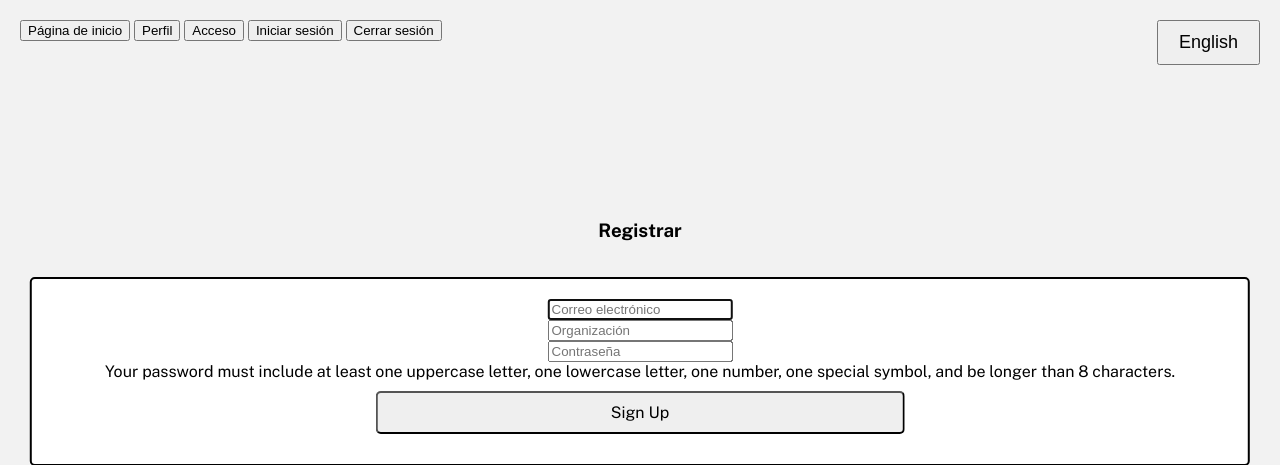
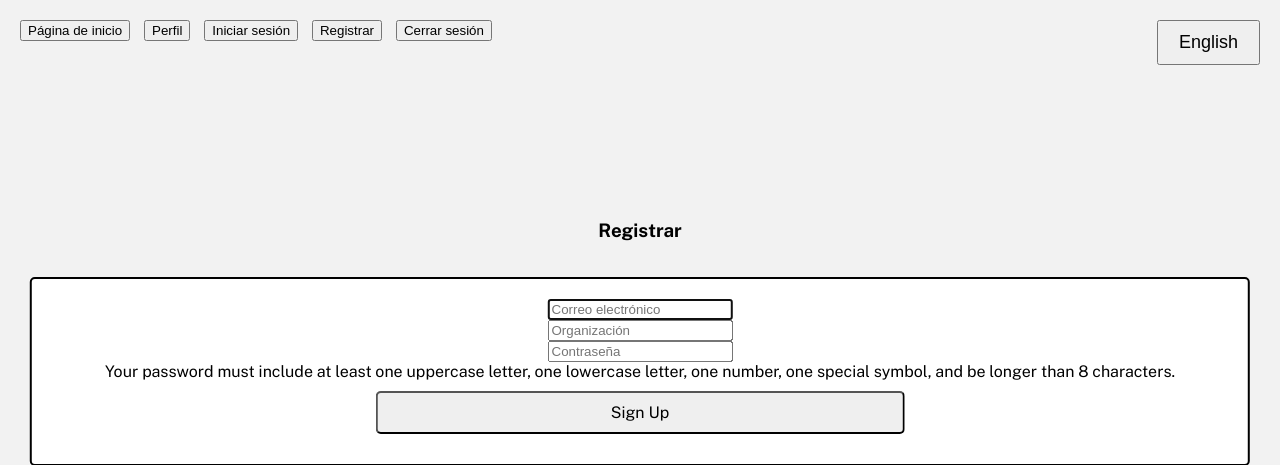
Before and after one commit to uchicago-capp-30320/new-arrivals-chi, a Flask app: page /signup in a window 1280 px wide. Shown: the top 465 px of the page. Run offline with Flask 3, Linux system fonts and the light colour scheme.

Commit message:
fixed button to accept the route

```diff
--- a/new_arrivals_chi/app/templates/base.html
+++ b/new_arrivals_chi/app/templates/base.html
@@ -132,9 +132,17 @@
 
         .bottom-left {
             position: relative;
+            display: flex;
+            flex-direction: column;
+            justify-content: space-between;
             bottom: 0%;
             left: -47%;
             font-size: 16px;
+        }
+
+        .navbar-item {
+        display: inline-block; /* or display: block; */
+        margin-right: 10px; /* Adjust as needed */
         }
 
     </style>
@@ -142,13 +150,24 @@
 
 <body>
     <nav class="navbar" style="position: absolute; top: 20px; left: 20px;">
-        <button href="url_for('main.index') class="navbar-item">{{ 'Home' if language == 'en' else 'Página de inicio' }}</button>
-        <button href="url_for('main.profile')" class="navbar-item">{{ 'Profile' if language == 'en' else 'Perfil' }}</button>
-        <button href="url_for('auth.login')" class="navbar-item">{{ 'Login' if language == 'en' else 'Acceso' }}</button>
-        <button href="url_for('auth.signup')" class="navbar-item">{{ 'Sign Up' if language == 'en' else 'Iniciar sesión' }}</button>
-        <button href="url_for('auth.logout')" class="navbar-item">{{ 'Logout' if language == 'en' else 'Cerrar sesión' }}</button>
+        <a href="url_for('main.index')" class="navbar-item">
+            <button>{{ 'Home' if language == 'en' else 'Página de inicio' }}</button>
+        </a>
+        <a href="url_for('main.profile')" class="navbar-item">
+            <button>{{ 'Profile' if language == 'en' else 'Perfil' }}</button>
+        </a>
+        <a href="url_for('auth.login')" class="navbar-item">
+            <button>{{ 'Login' if language == 'en' else 'Iniciar sesión' }}</button>
+        </a>
+        <a href="{{url_for('main.signup')}}" class="navbar-item">
+            <button>{{ 'Sign Up' if language == 'en' else 'Registrar' }}</button>
+        </a>
+        <a href="url_for('auth.logout')" class="navbar-item">
+            <button>{{ 'Logout' if language == 'en' else 'Cerrar sesión' }}</button>
+        </a>
     </nav>
 </body>
+
 
 <form action="/" method="GET">
     <button type="submit" class="language-button">{{ 'Español' if language == 'en' else 'English' }}</button>
```
